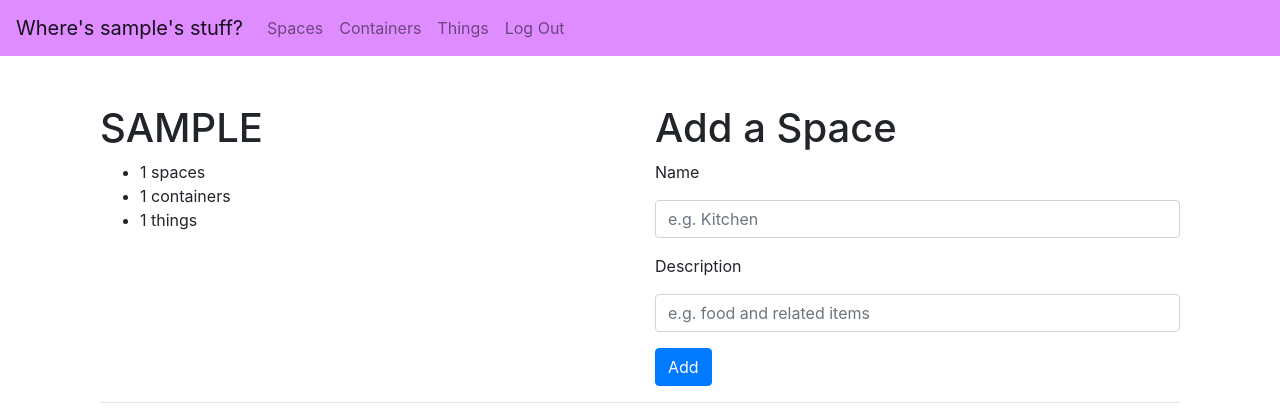
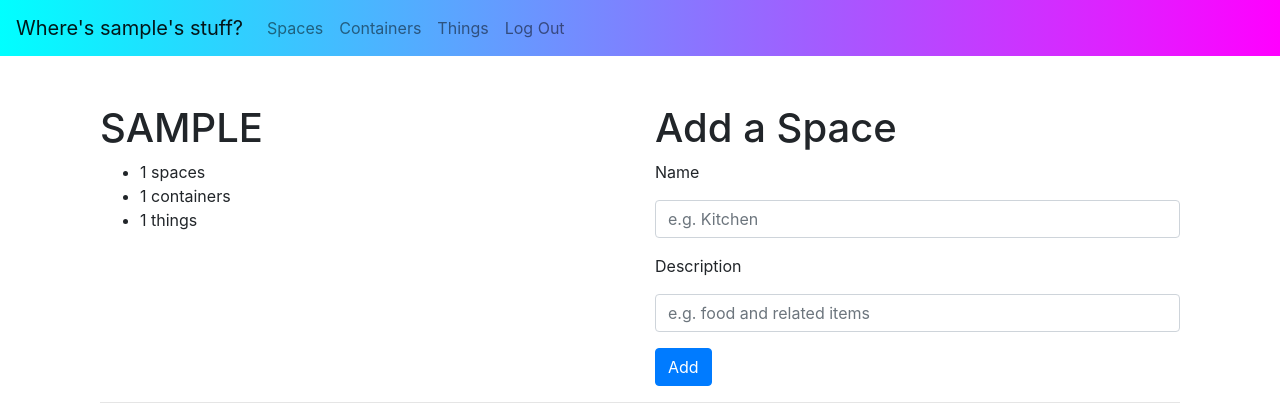
Before and after one commit to aaronfraint/where-is-my-stuff, a Flask app: page /spaces in a window 1280 px wide. Shown: the top 420 px of the page. Run offline with Flask 2, Linux system fonts and the light colour scheme; a user stored in the database is signed in; tables that the repository leaves empty hold one stand-in row (values such as "Sample post"); some libraries are stand-ins or nearby versions.

Commit message:
use color gradient

```diff
--- a/my_stuff/templates/navbar_logged_in.html
+++ b/my_stuff/templates/navbar_logged_in.html
@@ -1,7 +1,7 @@
 {% extends "base.html" %}
 
 {% block navbar %}
-    <nav class="navbar navbar-expand-lg navbar-light" style="background-color: #de8cff;">
+    <nav class="navbar navbar-expand-lg navbar-light" style="background: linear-gradient(to right, cyan, magenta);">
       <a class="navbar-brand" href="/">Where's {{ current_user.username }}'s stuff?</a>
       <button class="navbar-toggler" type="button" data-toggle="collapse" data-target="#navbarNavDropdown" aria-controls="navbarNavDropdown" aria-expanded="false" aria-label="Toggle navigation">
         <span class="navbar-toggler-icon"></span>
```
